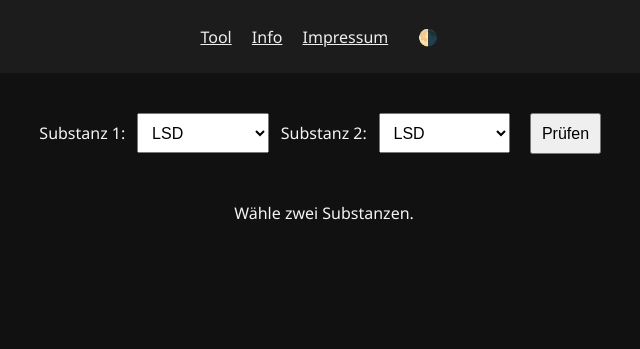
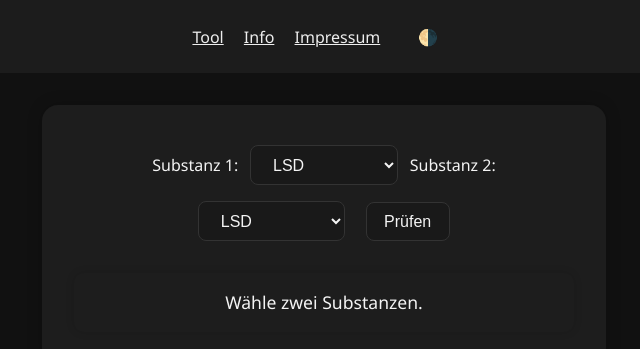
Before and after one commit to TheGangster462/Combi-Checker, a plain HTML site: page index.html in a window 1280 px wide. Shown: the part 83-432 px from the top of the page, without its empty margins (316-956 px from the left). Drawn offline with Linux system fonts and the light colour scheme.

Commit message:
style.css

```diff
--- a/style.css
+++ b/style.css
@@ -1,14 +1,64 @@
-body { font-family: 'Segoe UI', sans-serif; background: #111; color: #f4f4f4; margin: 0; padding: 0;}
-header { background: #1c1c1c; padding: 1rem; text-align: center;}
-nav { margin-top: 0.5rem;}
-nav a, nav button { margin: 0 0.5rem; background: none; border: none; color: #eee; font-size: 1rem; cursor: pointer;}
-main { padding: 2rem; text-align: center;}
-select, button { margin: 0.5rem; padding: 0.6rem; font-size: 1rem;}
-.info-box { margin-top: 1.5rem; padding: 1rem; border-radius: 8px;}
-.safe { background: #2e7d32; color: white;}
-.caution { background: #fbc02d; color: black;}
-.danger { background: #ef5350; color: white;}
-.deadly { background: black; color: white;}
-.light body { background: #f4f4f4; color: #222;}
-.light header { background: #f9f9f9;}
-.light nav a, .light nav button { color: #222;}
+body {
+  font-family: 'Segoe UI Emoji', 'Segoe UI', 'Apple Color Emoji', 'Noto Color Emoji', 'Arial', sans-serif;
+  background: #111;
+  color: #f4f4f4;
+  margin: 0;
+  padding: 0;
+}
+header {
+  background: #1c1c1c;
+  padding: 1rem;
+  text-align: center;
+}
+nav {
+  margin-top: 0.5rem;
+}
+nav a, nav button {
+  margin: 0 0.5rem;
+  background: none;
+  border: none;
+  color: #eee;
+  font-size: 1rem;
+  cursor: pointer;
+}
+main {
+  padding: 2rem;
+  text-align: center;
+  max-width: 500px;
+  margin: 2rem auto;
+  background: rgba(30,30,30,0.9);
+  border-radius: 16px;
+  box-shadow: 0 0 16px #0003;
+}
+select, button {
+  margin: 0.5rem;
+  padding: 0.6rem 1.1rem;
+  font-size: 1rem;
+  border-radius: 8px;
+  border: 1px solid #333;
+  background: #191919;
+  color: #f4f4f4;
+  transition: background 0.2s;
+}
+button:hover {
+  background: #222;
+}
+.info-box {
+  margin-top: 1.5rem;
+  padding: 1rem;
+  border-radius: 10px;
+  box-shadow: 0 0 8px #0002;
+  font-size: 1.1rem;
+  line-height: 1.5;
+}
+.safe { background: #2e7d32; color: white; }
+.caution { background: #fbc02d; color: black; }
+.danger { background: #ef5350; color: white; }
+.deadly { background: black; color: white; }
+.light body { background: #f4f4f4; color: #222; }
+.light header { background: #f9f9f9; }
+.light nav a, .light nav button { color: #222; }
+@media (max-width: 600px) {
+  main { padding: 1rem; max-width: 98vw; }
+  .info-box { font-size: 1rem; }
+}
```
